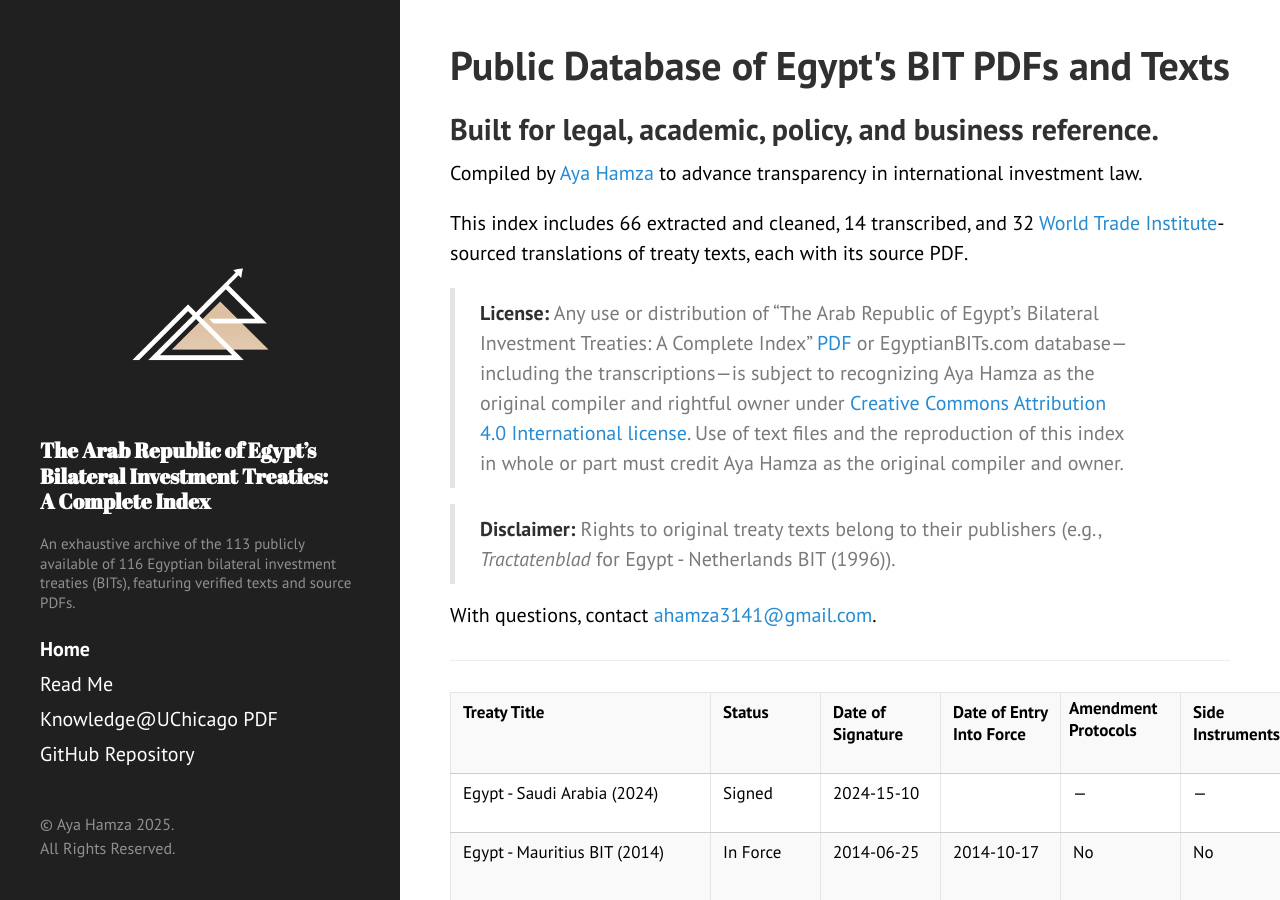
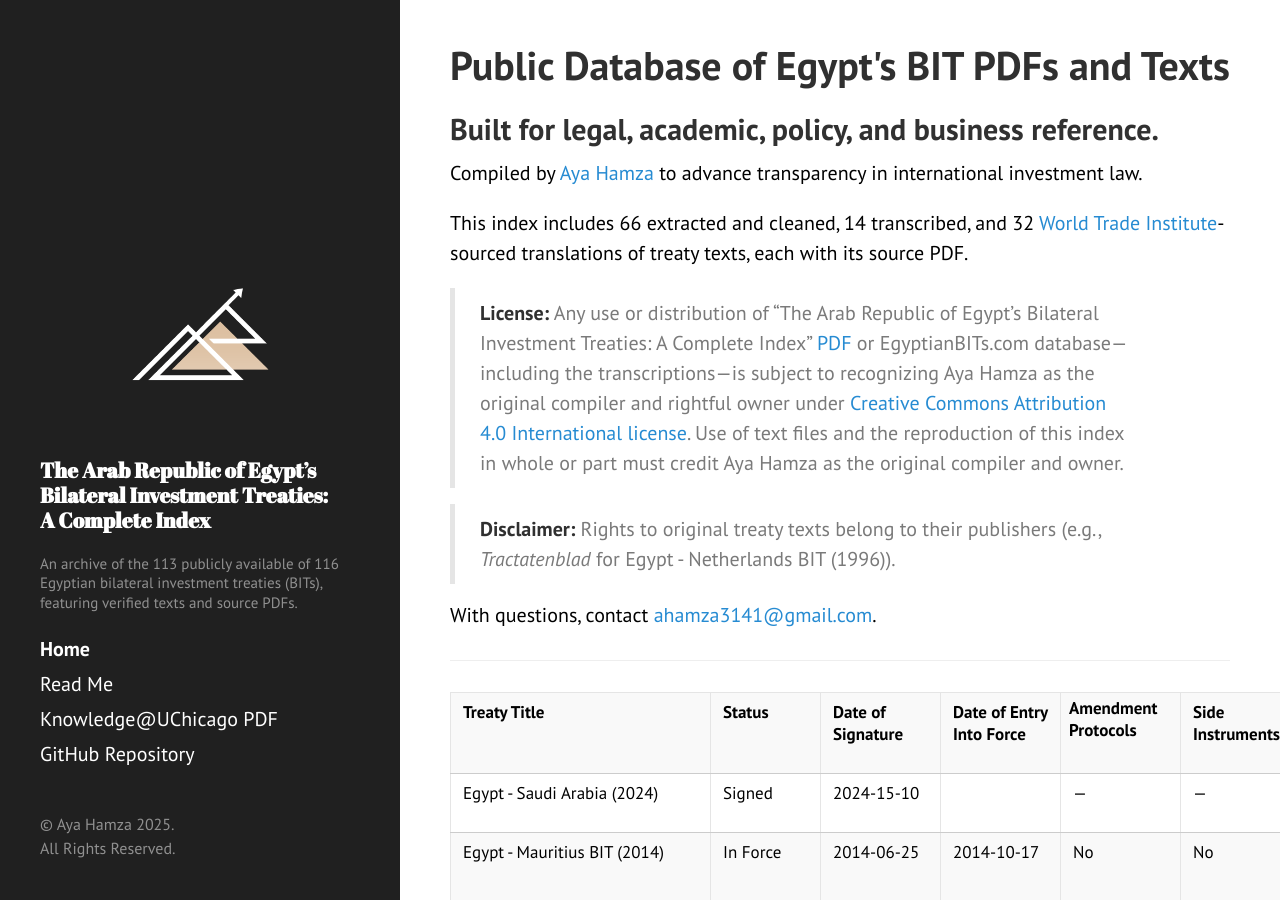
Before and after one commit to ayahamza1/MENABITs, a Jekyll site: the page built from index.md, in a window 1280 px wide and 900 px high. Built offline with Jekyll 4.4.1, drawn with Linux system fonts in a browser that asks for light colours.

Commit message:
Update _config.yml

```diff
--- a/_config.yml
+++ b/_config.yml
@@ -7,8 +7,8 @@ permalink: pretty
 
 # Site Setup
 title: "The Arab Republic of Egypt’s<br/>Bilateral Investment Treaties:<br/>A Complete Index"
-tagline: "An exhaustive archive of the 113 publicly available of 116 Egyptian bilateral investment treaties (BITs), featuring verified texts and source PDFs."
-description: "An exhaustive archive of the 113 publicly available of 116 Egyptian bilateral investment treaties (BITs), featuring verified texts and source PDFs."
+tagline: "An archive of the 113 publicly available of 116 Egyptian bilateral investment treaties (BITs), featuring verified texts and source PDFs."
+description: "An archive of the 113 publicly available of 116 Egyptian bilateral investment treaties (BITs), featuring verified texts and source PDFs."
 url: "https://egyptianbits.com" # custom domain
 baseurl: "" # no subdirectory
 
```
